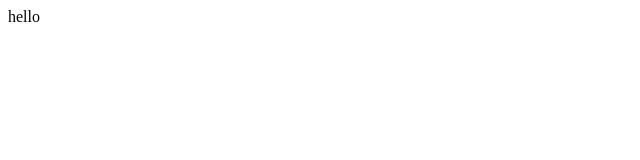
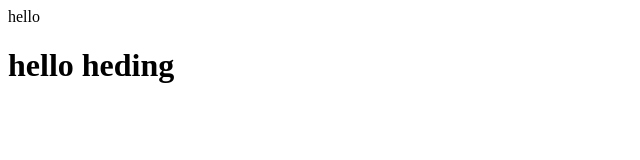
Before and after one commit to venkatesh-bonu/hello, a plain HTML site: page index.html in a window 1280 px wide. Shown: the whole page, without its empty margins (0-640 px from the left). Drawn offline with Linux system fonts and the light colour scheme.

Commit message:
hello in hello

```diff
--- a/index.html
+++ b/index.html
@@ -1 +1,2 @@
 <p> hello </p>
+<h1> hello heding</h1>
```
